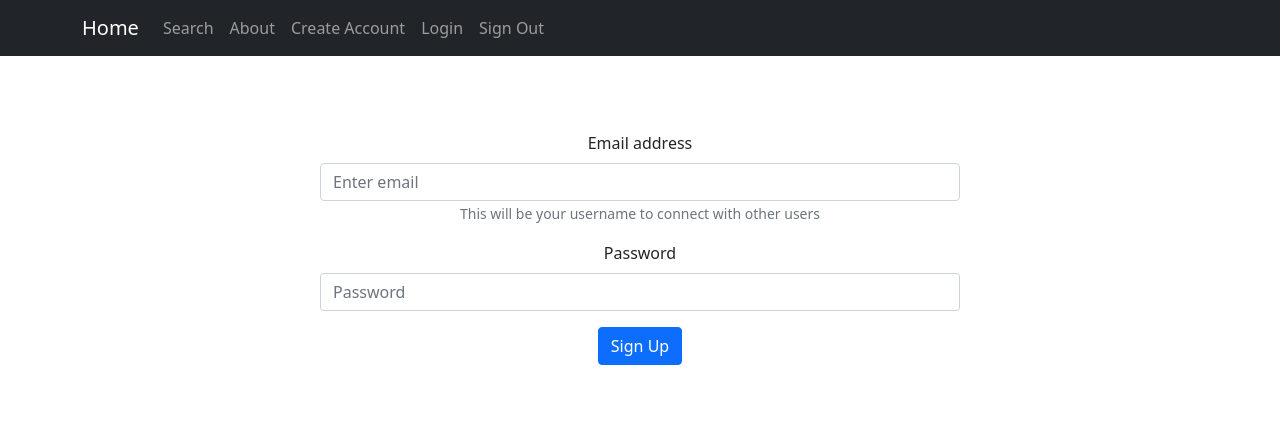
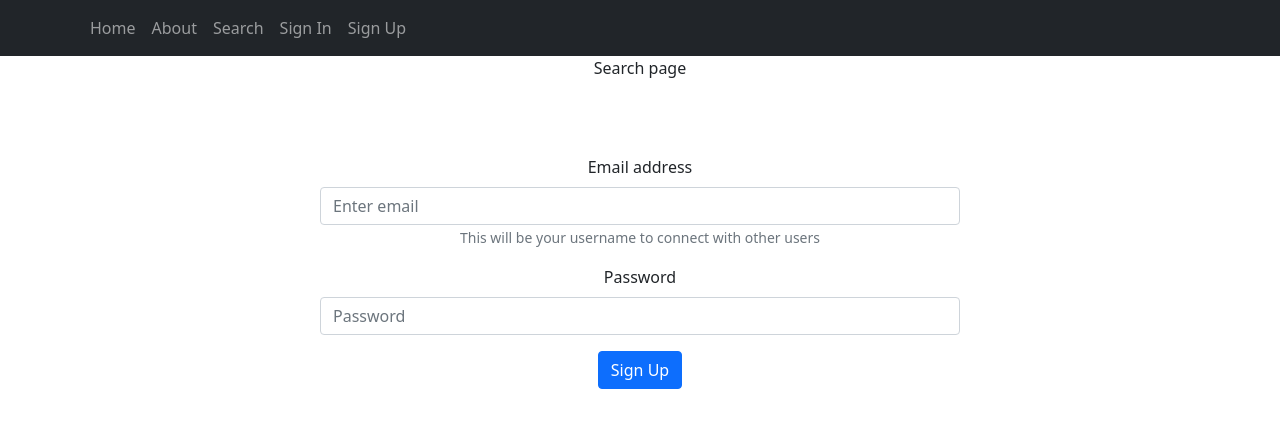
Before and after one commit to adkowalkowski/love-language-client, a React (Create React App) app: page /#/search in a window 1280 px wide. Shown: the top 428 px of the page. Built offline with nearby package versions, Linux system fonts and the light colour scheme.

Commit message:
Functioning routes in bootstrap navbar

```diff
--- a/package.json
+++ b/package.json
@@ -13,6 +13,7 @@
     "react-bootstrap": "^2.2.2",
     "react-dom": "^17.0.2",
     "react-router": "^6.2.2",
+    "react-router-bootstrap": "^0.26.1",
     "react-router-dom": "^6.2.2",
     "react-scripts": "5.0.0",
     "web-vitals": "^2.1.4",
--- a/src/App.js
+++ b/src/App.js
@@ -2,7 +2,11 @@ import './App.css';
 import axios from "axios";
 import { Route, Link, Routes } from "react-router-dom";
 import { useState, useEffect } from "react";
+import Home from './Components/Home/Home';
+import About from './Components/About/About';
+import Search from './Components/Search/Search';
 import SignUp from './Components/SignUp/SignUp';
+import SignIn from './Components/SignIn/SignIn';
 import Header from './Components/Header/Header';
 
 function App() {
--- a/src/Components/About/About.js
+++ b/src/Components/About/About.js
@@ -0,0 +1,11 @@
+import React from "react";
+
+const About = () => {
+  return (
+    <div>
+      About page
+    </div>
+  );
+};
+
+export default About;
--- a/src/Components/Header/Header.js
+++ b/src/Components/Header/Header.js
@@ -1,21 +1,40 @@
 import React from "react";
 import { Navbar, Nav, Container } from "react-bootstrap";
+import { LinkContainer } from "react-router-bootstrap";
+import { Route, Link, Routes, BrowserRouter } from "react-router-dom";
+import Home from "../Home/Home";
+import About from "../About/About";
+import Search from "../Search/Search";
+import SignIn from "../SignIn/SignIn";
+import SignUp from "../SignUp/SignUp";
 
 const Header = () => {
   return (
+    // <BrowserRouter>
+      <div>
         <Navbar bg="dark" variant="dark">
           <Container>
-    <Navbar.Brand href="#home">Home</Navbar.Brand>
             <Nav className="me-auto">
-      <Nav.Link href="#home">Search</Nav.Link>
-      <Nav.Link href="#features">About</Nav.Link>
-      <Nav.Link href="#pricing">Create Account</Nav.Link>
-      <Nav.Link href="#pricing">Login</Nav.Link>
-      <Nav.Link href="#pricing">Sign Out</Nav.Link>
+              <Nav.Link as={Link} to="/">Home</Nav.Link>
+              <Nav.Link as={Link} to="/about">About</Nav.Link>
+              <Nav.Link as={Link} to="/search">Search</Nav.Link>
+              <Nav.Link as={Link} to="/sign-in">Sign In</Nav.Link>
+              <Nav.Link as={Link} to="/sign-up">Sign Up</Nav.Link>
             </Nav>
           </Container>
         </Navbar>
-    )
-}
+        <div>
+          <Routes>
+            <Route path="/" element={<Home />}></Route>
+            <Route path="/about" element={<About />}></Route>
+            <Route path="/search" element={<Search />}></Route>
+            <Route path="/sign-in" element={<SignIn />}></Route>
+            <Route path="/sign-up" element={<SignUp />}></Route>
+          </Routes>
+        </div>
+      </div>
+    // </BrowserRouter>
+  );
+};
 
 export default Header;
--- a/src/Components/Home/Home.js
+++ b/src/Components/Home/Home.js
@@ -0,0 +1,11 @@
+import React from "react";
+
+const Home = () => {
+  return (
+    <div>
+      Home page
+    </div>
+  );
+};
+
+export default Home;
--- a/src/Components/Search/Search.js
+++ b/src/Components/Search/Search.js
@@ -0,0 +1,11 @@
+import React from "react";
+
+const Search = () => {
+  return (
+    <div>
+      Search page
+    </div>
+  );
+};
+
+export default Search;
--- a/src/Components/SignIn/SignIn.css
+++ b/src/Components/SignIn/SignIn.css
@@ -0,0 +1,3 @@
+p {
+    margin-top: 500px;
+}
--- a/src/Components/SignIn/SignIn.js
+++ b/src/Components/SignIn/SignIn.js
@@ -0,0 +1,11 @@
+import React from "react";
+
+const SignIn = () => {
+  return (
+    <div>
+      <p>Sign in page</p>
+    </div>
+  );
+};
+
+export default SignIn;
--- a/src/index.js
+++ b/src/index.js
@@ -4,12 +4,14 @@ import './index.css';
 import App from './App';
 import reportWebVitals from './reportWebVitals';
 import 'bootstrap/dist/css/bootstrap.min.css';
+import { HashRouter as Router } from "react-router-dom";
+
 
 
 ReactDOM.render(
-  <React.StrictMode>
+  <Router>
     <App />
-  </React.StrictMode>,
+  </Router>,
   document.getElementById('root')
 );
 
```
Also changed, not shown: 1 other file (tests, documents, lock files or other folders). Lines whose indentation alone changed are shown as unchanged.
